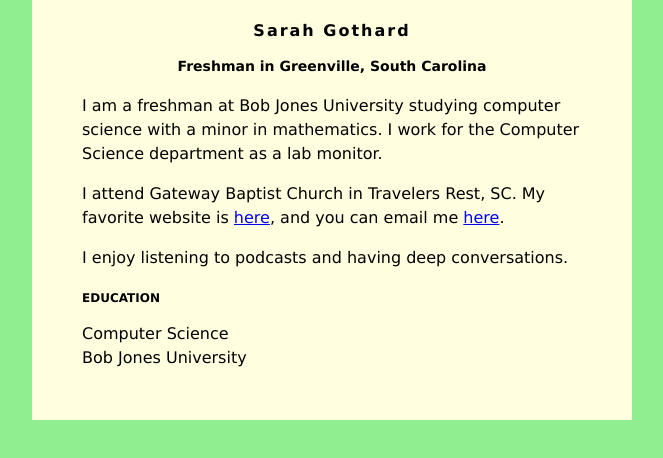
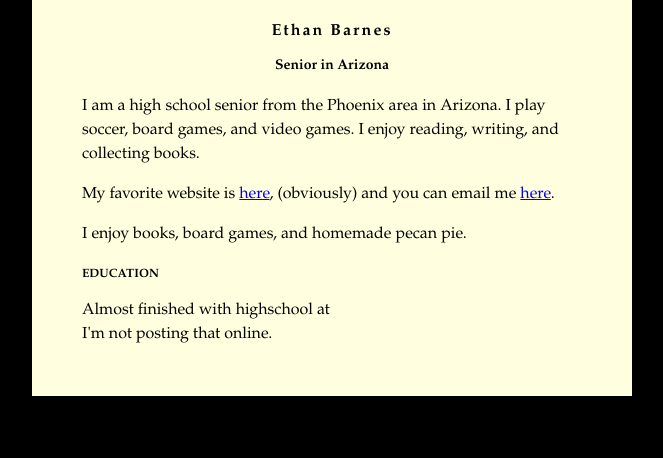
Before and after one commit to knight-o-the-square-table/knight-o-the-square-table.github.io, a plain HTML site: page index.html in a window 1280 px wide. Shown: the whole page, without its empty margins (308-971 px from the left). Drawn offline with Linux system fonts and the light colour scheme.

Commit message:
Update index.html

```diff
--- a/index.html
+++ b/index.html
@@ -2,8 +2,8 @@
 <head>
 <style>
 body {
-    background: lightgreen;
-    font-family: Verdana;
+    background: black;
+    font-family: Garamond;
 }
 #content {
     background: lightyellow;
@@ -30,22 +30,22 @@ h3 {
 </head>
 <body>
     <div id="content">
-        <h1>Sarah Gothard</h1>
-        <h2>Freshman in Greenville, South Carolina</h2>
+        <h1>Ethan Barnes</h1>
+        <h2>Senior in Arizona</h2>
 
-         <p>I am a freshman at Bob Jones University studying computer science with a minor in
-            mathematics. I work for the Computer Science department as a lab monitor.</p>
+         <p>I am a high school senior from the Phoenix area in Arizona. I play soccer, board games, and video games. I enjoy reading,
+         writing, and collecting books.</p>
          <p>
-            I attend Gateway Baptist Church in Travelers Rest, SC. My favorite website is
-            <a href="https://mobilehymns.org/">here</a>, and you can email me
-            <a href="mailto:sgothard@bju.edu">here</a>.
+            My favorite website is
+            <a href="https://toxophilite.site">here</a>, (obviously) and you can email me
+            <a href="mailto:ebarn156@students.bju.edu">here</a>.
          </p>
          <p>
-            I enjoy listening to podcasts and having deep conversations.
+            I enjoy books, board games, and homemade pecan pie.
          </p>
         <h3>EDUCATION</h3>
-        Computer Science<br />
-        Bob Jones University
+        Almost finished with highschool at<br />
+        <highlight black>I'm not posting that online.</highlight black>
     </div>
 </body>
 </html>
```
